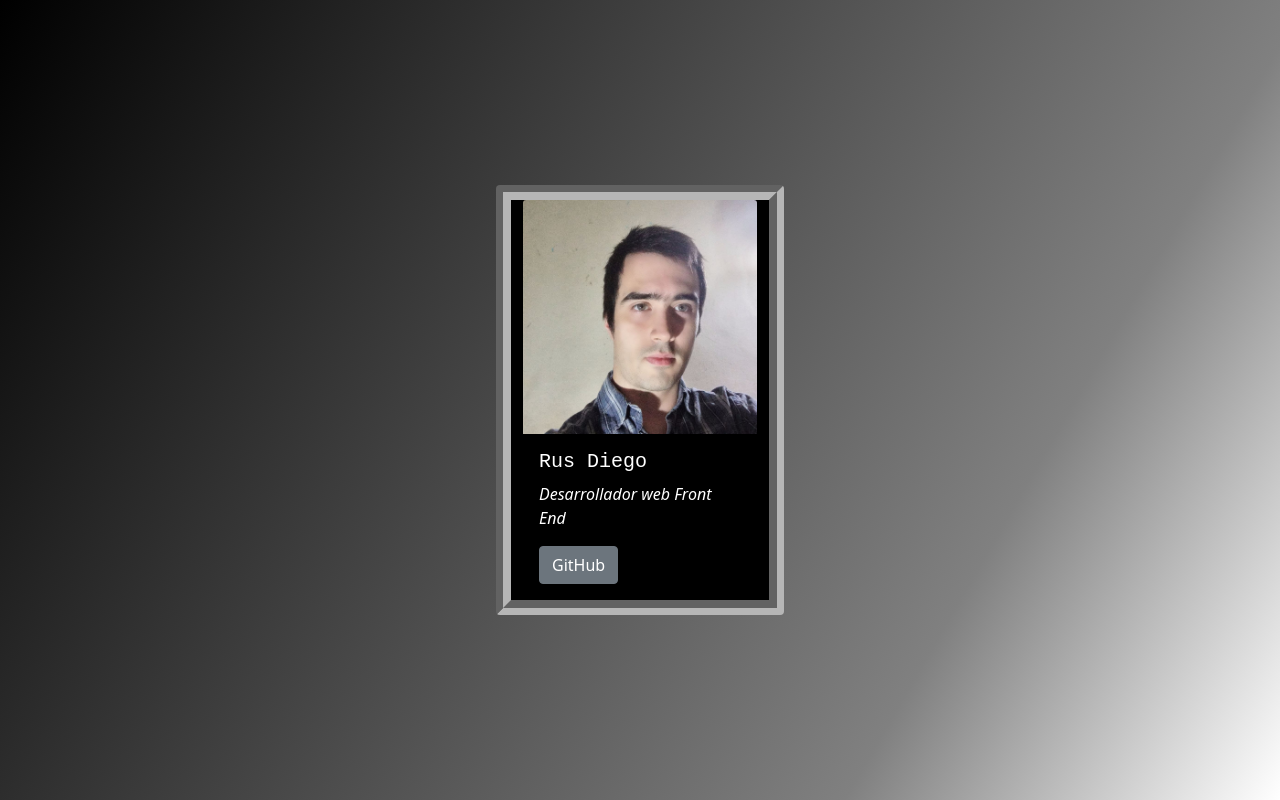
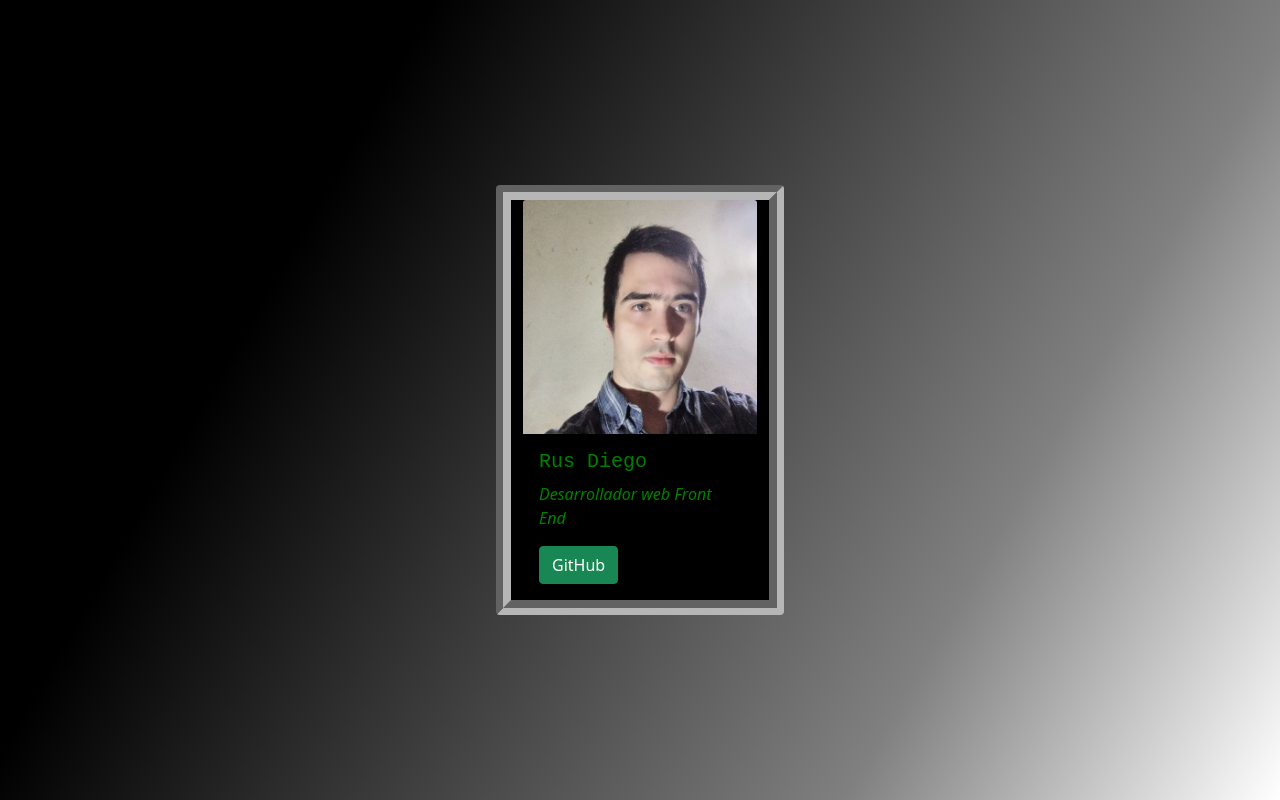
Before and after one commit to diegorus92/about, a plain HTML site: page index.html in a window 1280 px wide. Drawn offline with nearby package versions, Linux system fonts and the light colour scheme.

Commit message:
color modified

```diff
--- a/index.html
+++ b/index.html
@@ -15,7 +15,7 @@
         <div class="card-body">
           <h5 class="card-title">Rus Diego</h5>
           <p class="card-text">Desarrollador web Front End</p>
-          <a href="https://github.com/diegorus92" class="btn btn-secondary" target="new">GitHub</a>
+          <a href="https://github.com/diegorus92" class="btn btn-success" target="new">GitHub</a>
         </div>
       </div>
 
--- a/style.css
+++ b/style.css
@@ -1,10 +1,10 @@
 body{
-    background-image: linear-gradient(120deg, black 0%, grey 75%, white 100%);
+    background-image: linear-gradient(120deg, black 25%, grey 75%, white 100%);
 }
 
 .my-card{
     background-color: rgb(0, 0, 0);
-    color:white;
+    color:green;
     animation-name: animatedBorder;
     animation-duration: 3s;
     animation-iteration-count: infinite;
```
